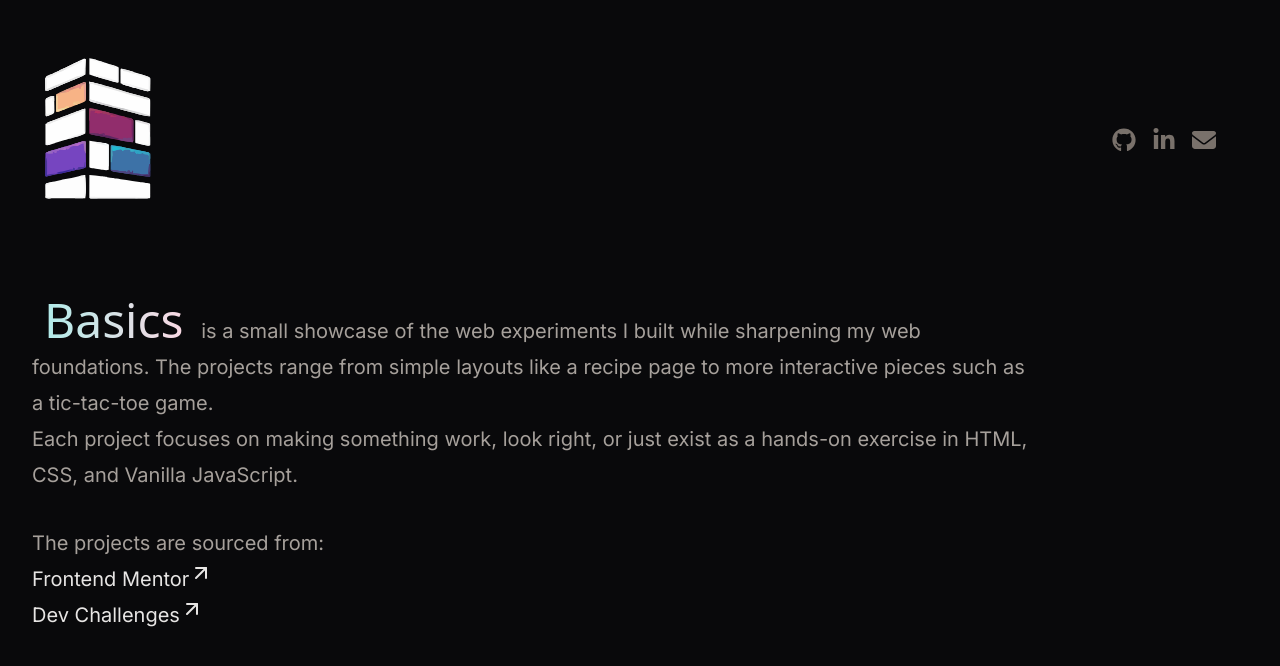
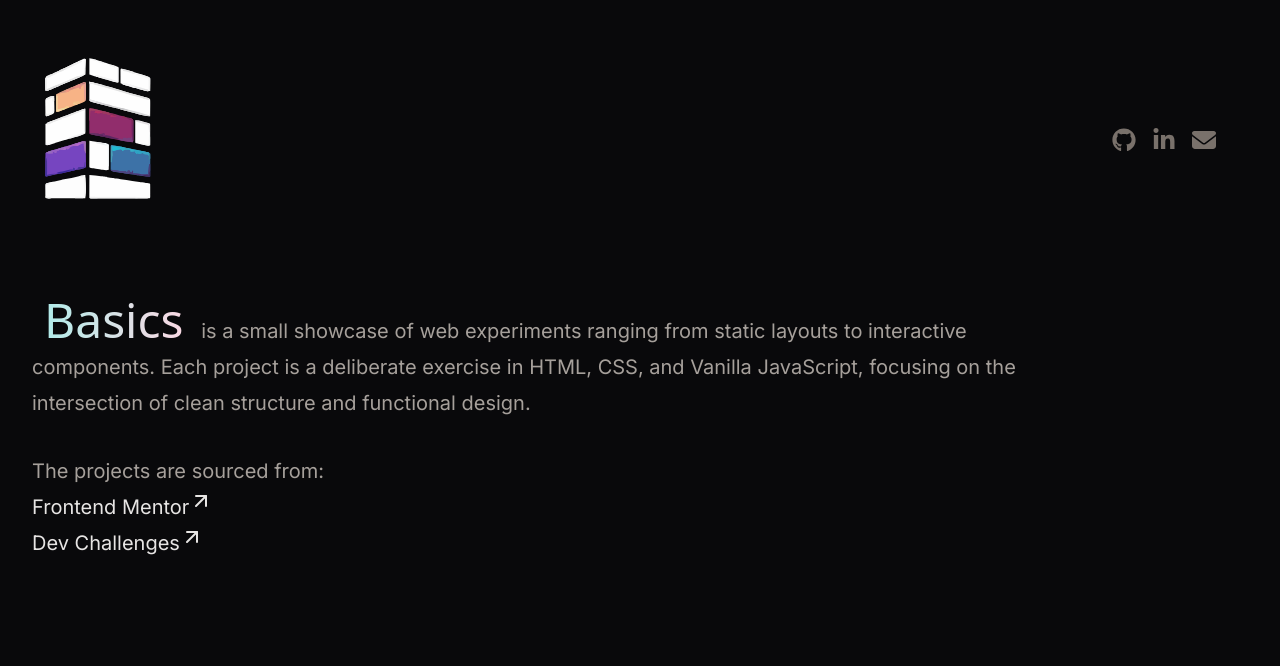
Before and after one commit to njokinjeri/basics-showcase, a React (Vite) app: page /about in a window 1280 px wide. Shown: the top 666 px of the page. Built offline with nearby package versions, Linux system fonts and the light colour scheme; a web font is replaced by a local one.

Commit message:
edit ui copy & readme

```diff
--- a/src/pages/About.jsx
+++ b/src/pages/About.jsx
@@ -19,9 +19,8 @@ const About = () => {
               className="p-3 font-coiny text-5xl bg-linear-to-r from-(--coral-blue) to-(--faint-pink) bg-clip-text text-transparent"
           >
           Basics
-        </a> {" "} is a small showcase of the web experiments I built while sharpening my web foundations.
-        The projects range from simple layouts like a recipe page to more interactive pieces such as
-        a tic-tac-toe game. <br />Each project focuses on making something work, look right, or just exist as a hands-on exercise in HTML, CSS, and Vanilla JavaScript.
+        </a> {" "} is a small showcase of web experiments ranging from static layouts to interactive components.
+        Each project is a deliberate exercise in HTML, CSS, and Vanilla JavaScript, focusing on the intersection of clean structure and functional design.
         </p>
         <div>
           <p>The projects are sourced from:</p>
```
Also changed, not shown: 1 other file (tests, documents, lock files or other folders).
